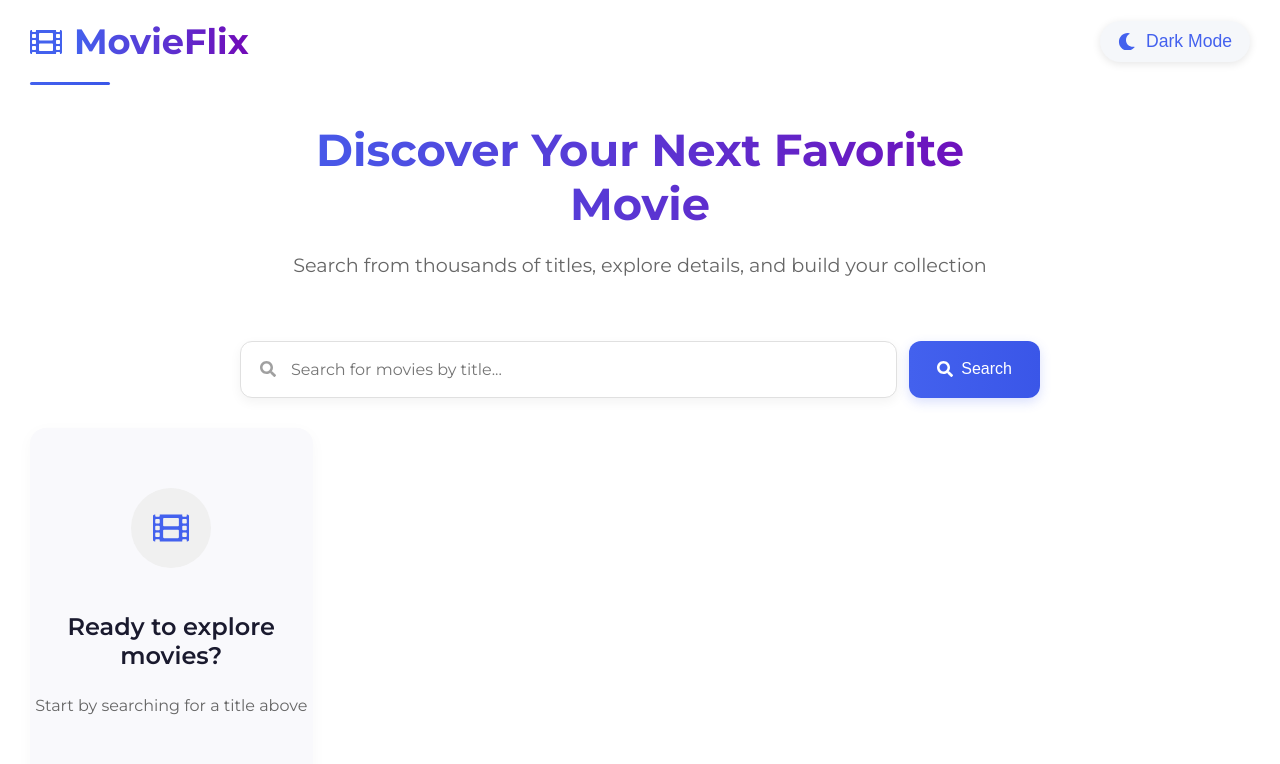
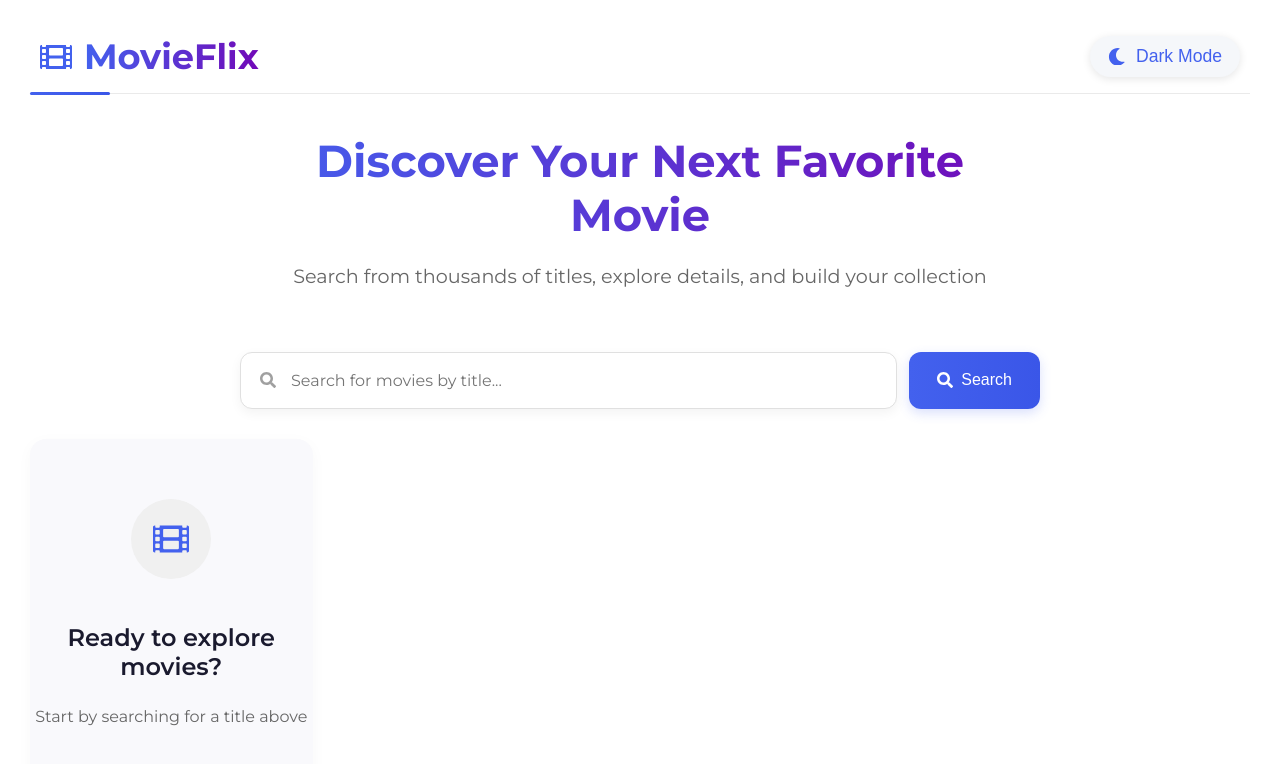
Before and after one commit to RensithUdara/movie-search-app, a React (Create React App) app: page / in a window 1280 px wide. Shown: the top 764 px of the page. Built offline with nearby package versions, Linux system fonts and the light colour scheme.

Commit message:
enhance App component with updated body styles for improved layout and spacing

```diff
--- a/src/App.css
+++ b/src/App.css
@@ -53,9 +53,10 @@ body {
   display: flex;
   justify-content: space-between;
   align-items: center;
-  padding-bottom: 20px;
-  margin-bottom: 40px;
+  padding: 15px 10px;
+  margin-bottom: 30px;
   position: relative;
+  border-bottom: 1px solid #eaeaea;
 }
 
 .logo {
```
